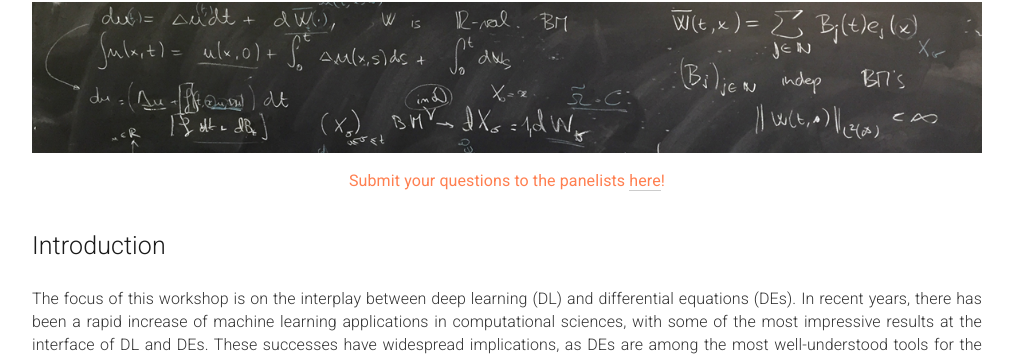
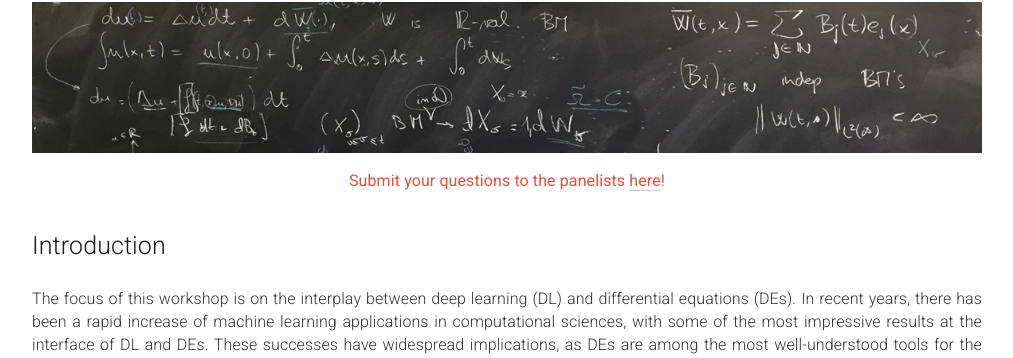
Before and after one commit to dl-de/dl-de.github.io, a Jekyll site: the page built from _pages/home.md, in a window 1280 px wide. Shown: the part 262-620 px from the top of the page, without its empty margins (133-1146 px from the left). Built offline with Jekyll 4.4.1, drawn with Linux system fonts in a browser that asks for light colours.

Commit message:
minor changes

```diff
--- a/_pages/home.md
+++ b/_pages/home.md
@@ -33,7 +33,7 @@ acknowledgements: ""
   </div>
 </div>
 
-<center><span style="color:#FF7F50;font-weight:400;">
+<center><span style="color:#e74c3c;font-weight:400;">
 Submit your questions to the panelists
 <a href="https://docs.google.com/forms/d/e/1FAIpQLSfIxfL0O06MmZRNbIlibH8UgdnhQta3b2MCxindswKzrkx6bA/viewform">here</a>!
 </span></center>
```
